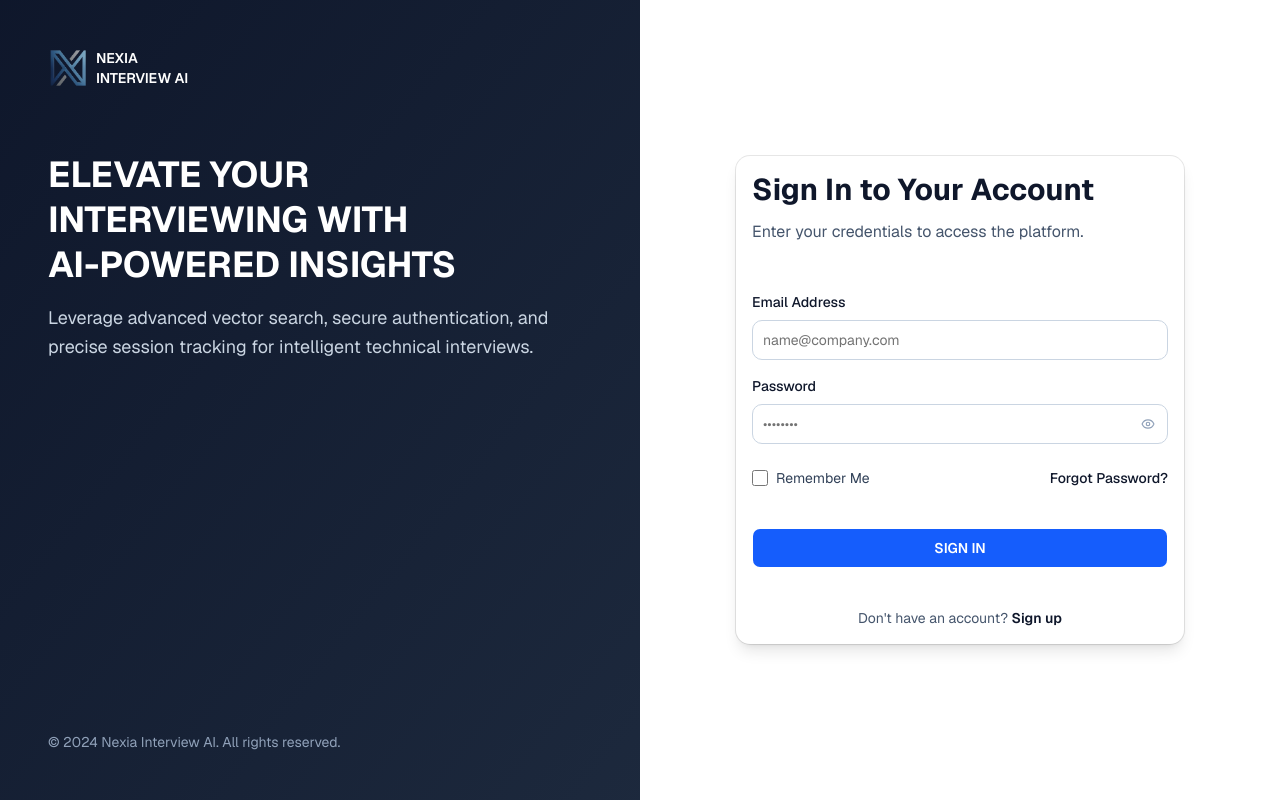
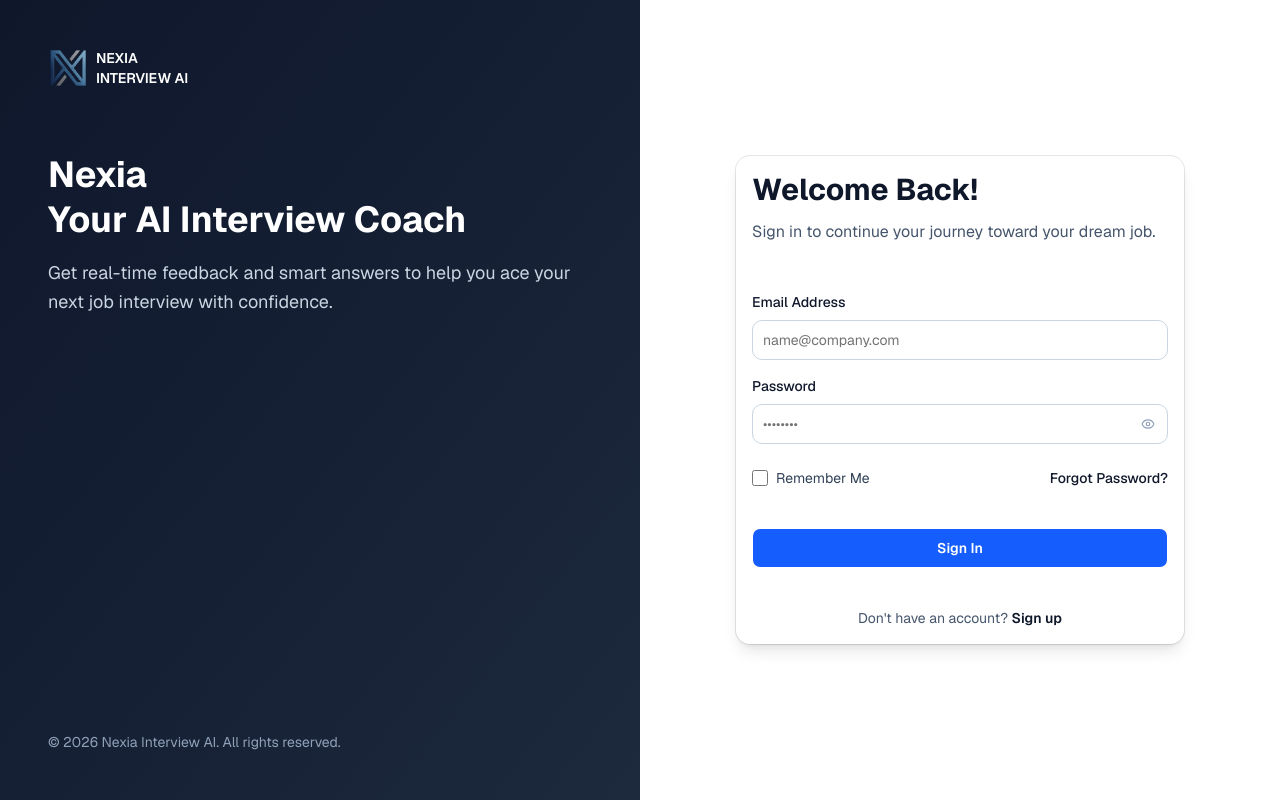
Before and after one commit to phucle1010/knowledge-based, a Next.js app: page /auth/login in a window 1280 px wide. Built offline with nearby package versions, Linux system fonts and the light colour scheme; no server answers.

Commit message:
feat: update login page UI

```diff
--- a/app/(workspace)/auth/layout.tsx
+++ b/app/(workspace)/auth/layout.tsx
@@ -16,18 +16,18 @@ export default function AuthLayout({ children }: { children: React.ReactNode })
                     </div>
                     <div className="space-y-4">
                         <h1 className="text-4xl font-bold leading-tight">
-                            ELEVATE YOUR
-                            <br />
+                            Nexia <br /> Your AI Interview Coach
+                            {/* <br />
                             INTERVIEWING WITH
                             <br />
-                            AI-POWERED INSIGHTS
+                            AI-POWERED INSIGHTS */}
                         </h1>
                         <p className="text-lg text-slate-300 leading-relaxed">
-                            Leverage advanced vector search, secure authentication, and precise session tracking for intelligent technical interviews.
+                            Get real-time feedback and smart answers to help you ace your next job interview with confidence.
                         </p>
                     </div>
                 </div>
-                <div className="text-sm text-slate-400">© 2024 {APP_FULL_NAME}. All rights reserved.</div>
+                <div className="text-sm text-slate-400">© 2026 {APP_FULL_NAME}. All rights reserved.</div>
             </div>
 
             <div className="flex flex-col items-center justify-center px-4 sm:px-6 lg:px-12 py-12 bg-white">{children}</div>
--- a/app/(workspace)/auth/login/page.tsx
+++ b/app/(workspace)/auth/login/page.tsx
@@ -22,11 +22,14 @@ export default function LoginPage() {
                                 <div>INTERVIEW AI</div>
                             </div>
                         </div>
-                        <CardTitle className="text-3xl font-bold text-slate-900">Sign In to Your Account</CardTitle>
-                        <CardDescription className="text-base text-slate-600">Enter your credentials to access the platform.</CardDescription>
+                        <CardTitle className="text-3xl font-bold text-slate-900">Welcome Back!</CardTitle>
+                        <CardDescription className="text-base text-slate-600">
+                            Sign in to continue your journey toward your dream job.
+                        </CardDescription>
                     </CardHeader>
                     <CardContent className="space-y-6">
                         <LoginForm />
+
                         <div className="pt-4 space-y-4">
                             <div className="text-center text-sm text-slate-600">
                                 Don&apos;t have an account?{" "}
--- a/components/ui/button.tsx
+++ b/components/ui/button.tsx
@@ -5,7 +5,7 @@ import { Slot } from "radix-ui";
 import { cn } from "@/lib/utils/style";
 
 const buttonVariants = cva(
-    "group/button inline-flex shrink-0 items-center justify-center rounded-lg border border-transparent bg-clip-padding text-sm font-medium whitespace-nowrap transition-all outline-none select-none focus-visible:border-ring focus-visible:ring-3 focus-visible:ring-ring/50 active:translate-y-px disabled:pointer-events-none disabled:opacity-50 aria-invalid:border-destructive aria-invalid:ring-3 aria-invalid:ring-destructive/20 dark:aria-invalid:border-destructive/50 dark:aria-invalid:ring-destructive/40 [&_svg]:pointer-events-none [&_svg]:shrink-0 [&_svg:not([class*='size-'])]:size-4",
+    "group/button inline-flex shrink-0 items-center justify-center rounded-lg border border-transparent bg-clip-padding text-sm font-medium whitespace-nowrap transition-all outline-none select-none focus-visible:border-ring focus-visible:ring-3 focus-visible:ring-ring/50 active:translate-y-px disabled:pointer-events-none disabled:opacity-50 aria-invalid:border-destructive aria-invalid:ring-3 aria-invalid:ring-destructive/20 dark:aria-invalid:border-destructive/50 dark:aria-invalid:ring-destructive/40 [&_svg]:pointer-events-none [&_svg]:shrink-0 [&_svg:not([class*='size-'])]:size-4 cursor-pointer disabled:cursor-not-allowed",
     {
         variants: {
             variant: {
--- a/features/auth/components/LoginForm.tsx
+++ b/features/auth/components/LoginForm.tsx
@@ -103,7 +103,6 @@ export const LoginForm = ({ onSuccess, redirectTo = "/dashboard" }: LoginFormPro
                 </Link>
             </div>
 
-            {/* Error Alert */}
             {errors.root && (
                 <Alert variant="destructive" className="mt-4">
                     <AlertDescription>{errors.root.message}</AlertDescription>
@@ -116,7 +115,7 @@ export const LoginForm = ({ onSuccess, redirectTo = "/dashboard" }: LoginFormPro
                 className="w-full h-10 mt-6 bg-blue-600 hover:bg-blue-700 text-white font-semibold rounded-md transition-colors"
                 disabled={isSubmitting || login.isPending}
             >
-                {isSubmitting || login.isPending ? "SIGNING IN..." : "SIGN IN"}
+                {isSubmitting || login.isPending ? "Signing In..." : "Sign In"}
             </Button>
         </form>
     );
--- a/services/groq.service.ts
+++ b/services/groq.service.ts
@@ -2,12 +2,12 @@ import mongoose from "mongoose";
 
 import { InterviewMessageModel, InterviewSessionModel } from "@/lib/schemas/interview";
 import { ENV } from "@/lib/constants/env";
+import { logger } from "@/lib/utils/logger";
 
 import { MongoService } from "@/services/mongo.service";
 import { MilvusService } from "@/services/milvus.service";
 
 import { InterviewLevel, InterviewLanguage } from "@/types/interview.type";
-import { logger } from "@zilliz/milvus2-sdk-node";
 
 interface GroqMessage {
     role: "system" | "user" | "assistant";
```
